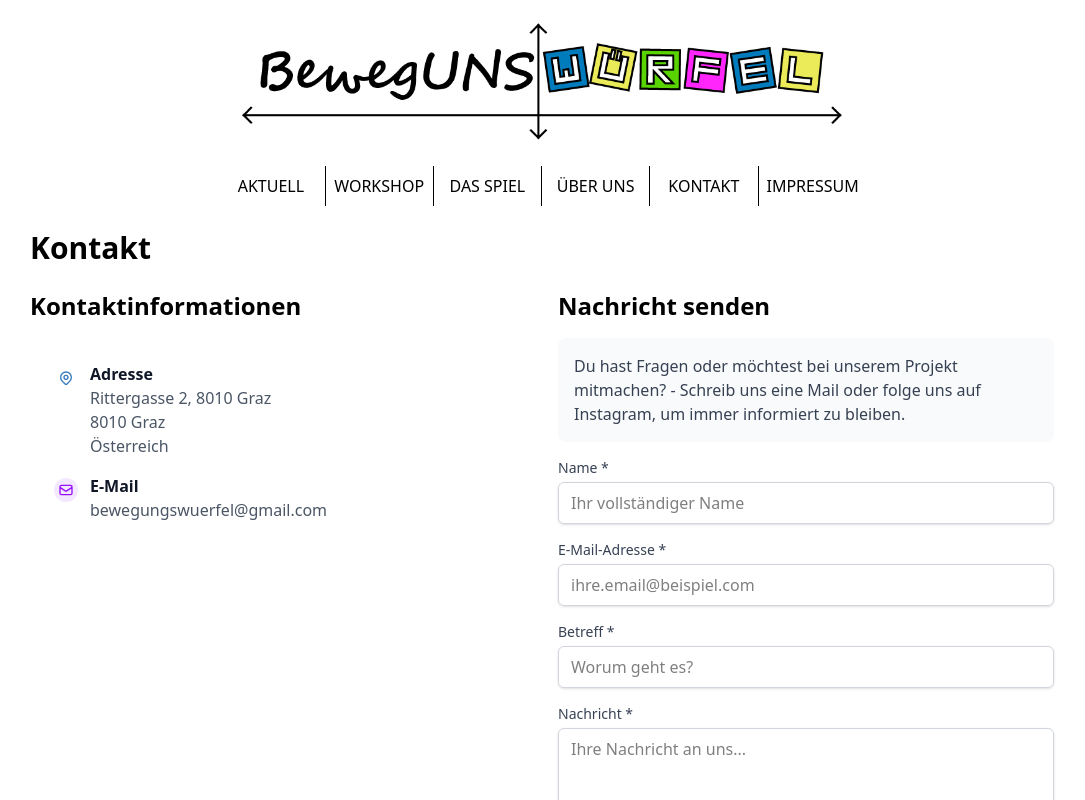
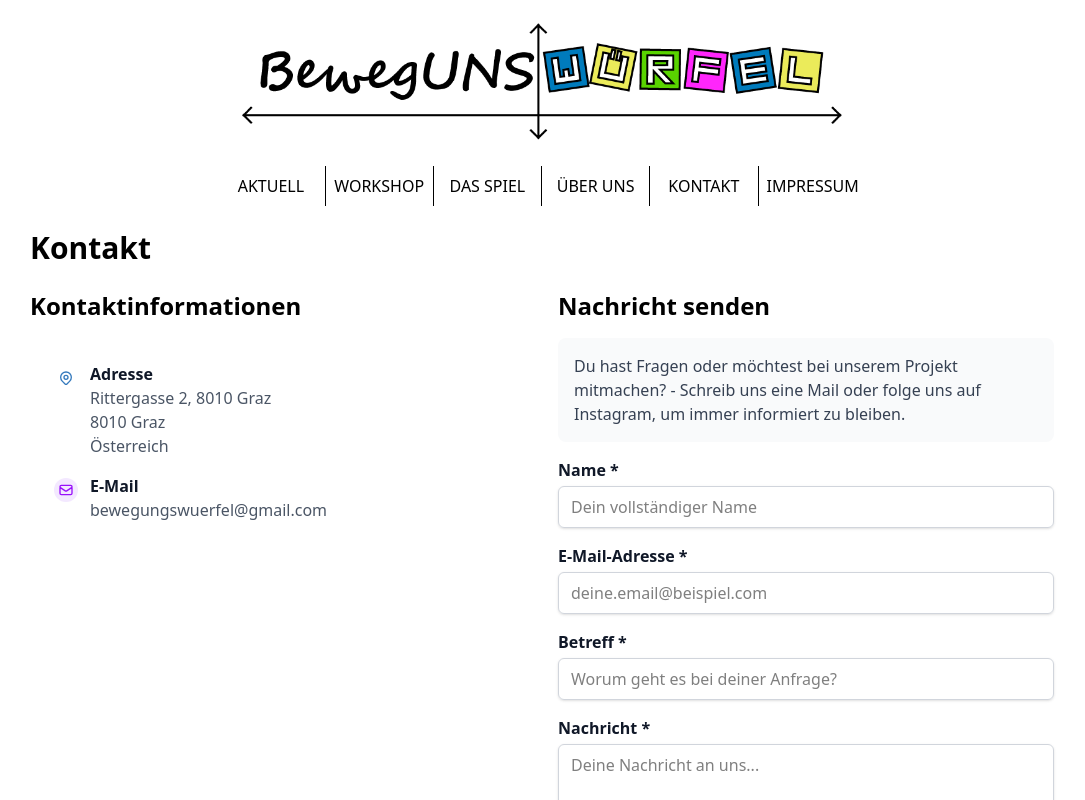
Before and after one commit to chranditho/beweguns-wuerfel, a SvelteKit app: page /kontakt in a window 1280 px wide. Shown: the top 800 px of the page, without its empty margins (98-1183 px from the left). Built offline with nearby package versions, Linux system fonts and the light colour scheme.

Commit message:
wording changes

```diff
--- a/src/routes/aktuell/+page.svelte
+++ b/src/routes/aktuell/+page.svelte
@@ -28,13 +28,6 @@
 		</div>
 	</div>
 
-	<div class="mt-6 p-4 bg-gray-50 ">
-		<p class="text-sm text-gray-600 ">
-			<strong>Anmeldung:</strong> Für alle Workshops ist eine Voranmeldung erforderlich.
-			Kontaktiere uns per E-Mail an <a href="mailto:bewegungswuerfel@gmail.com?subject=Anmeldung Workshop"
-																			 class="text-primary-500 hover:opacity-80 underline">bewegungswuerfel@gmail.com</a>.
-		</p>
-	</div>
 </section>
 
 <!-- Hero Greeting Section -->
@@ -50,7 +43,7 @@
 			keine Grenzen. Entdecke verschiedene Spielformen für alt und jung, egal ob unterwegs mit Freunden oder allein
 			zuhause - wir bringen Bewegung in deinen Alltag!
 		</p>
-		<a href="mailto:bewegungswuerfel@gmail.com?subject=Anmeldung Workshop"
+		<a href="/kontakt"
 			 class="inline-block bg-primary-500 hover:bg-primary-700 text-white py-3 px-8 rounded-lg transition-colors font-medium">
 			Jetzt anmelden
 		</a>
--- a/src/routes/kontakt/+page.svelte
+++ b/src/routes/kontakt/+page.svelte
@@ -115,7 +115,7 @@
 			</div>
 			<form on:submit|preventDefault={handleSubmit} class="space-y-4">
 				<div>
-					<label for="name" class="block text-sm font-medium text-gray-700 dark:text-gray-100 mb-1">
+					<label for="name" class="block text-base font-semibold text-gray-900 mb-1">
 						Name *
 					</label>
 					<input
@@ -124,12 +124,12 @@
 						bind:value={name}
 						required
 						class="w-full px-3 py-2 border border-gray-300 rounded-md shadow-sm focus:outline-none focus:ring-2 focus:ring-primary-500 focus:border-primary-500"
-						placeholder="Ihr vollständiger Name"
+						placeholder="Dein vollständiger Name"
 					/>
 				</div>
 
 				<div>
-					<label for="email" class="block text-sm font-medium text-gray-700 dark:text-gray-100 mb-1">
+					<label for="email" class="block text-base font-semibold text-gray-900 mb-1">
 						E-Mail-Adresse *
 					</label>
 					<input
@@ -138,12 +138,12 @@
 						bind:value={email}
 						required
 						class="w-full px-3 py-2 border border-gray-300 rounded-md shadow-sm focus:outline-none focus:ring-2 focus:ring-primary-500 focus:border-primary-500"
-						placeholder="ihre.email@beispiel.com"
+						placeholder="deine.email@beispiel.com"
 					/>
 				</div>
 
 				<div>
-					<label for="subject" class="block text-sm font-medium text-gray-700 dark:text-gray-100 mb-1">
+					<label for="subject" class="block text-base font-semibold text-gray-900 mb-1">
 						Betreff *
 					</label>
 					<input
@@ -152,12 +152,12 @@
 						bind:value={subject}
 						required
 						class="w-full px-3 py-2 border border-gray-300 rounded-md shadow-sm focus:outline-none focus:ring-2 focus:ring-primary-500 focus:border-primary-500"
-						placeholder="Worum geht es?"
+						placeholder="Worum geht es bei deiner Anfrage?"
 					/>
 				</div>
 
 				<div>
-					<label for="message" class="block text-sm font-medium text-gray-700 dark:text-gray-100 mb-1">
+					<label for="message" class="block text-base font-semibold text-gray-900 mb-1">
 						Nachricht *
 					</label>
 					<textarea
@@ -166,7 +166,7 @@
 						required
 						rows="6"
 						class="w-full px-3 py-2 border border-gray-300 rounded-md shadow-sm focus:outline-none focus:ring-2 focus:ring-primary-500 focus:border-primary-500"
-						placeholder="Ihre Nachricht an uns..."
+						placeholder="Deine Nachricht an uns..."
 					></textarea>
 				</div>
 
```
